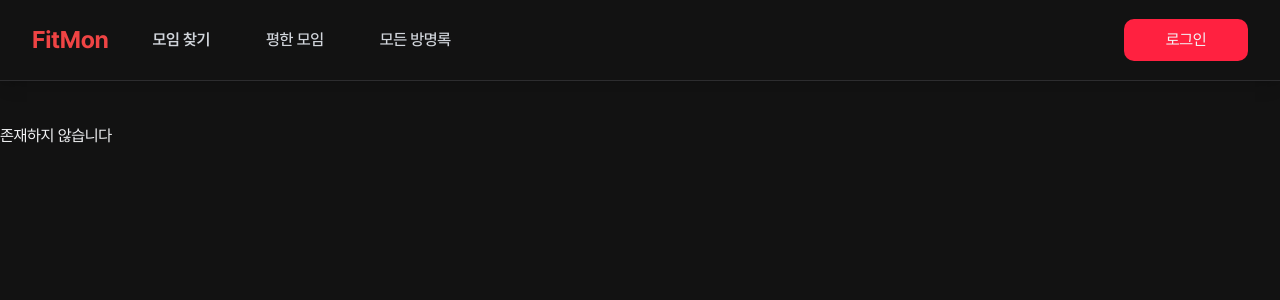
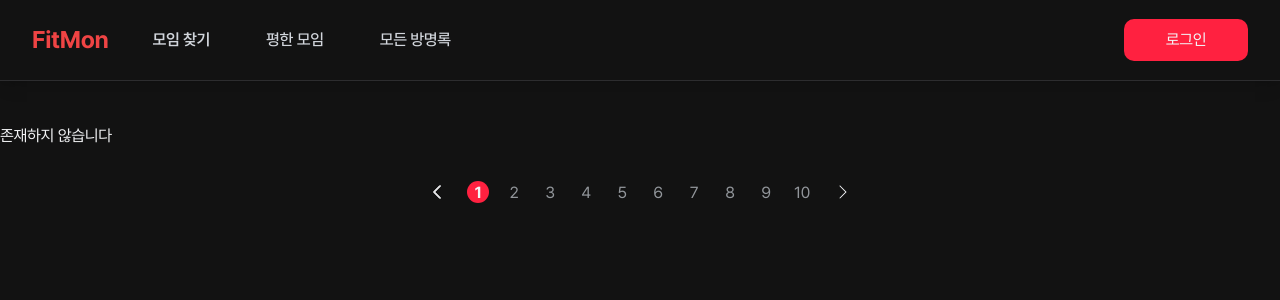
Before and after one commit to FESI06-project/-frontend, a Next.js app: page /detail/components/GatheringGuestbook in a window 1280 px wide. Shown: the top 300 px of the page. Built offline with nearby package versions, Linux system fonts and the light colour scheme.

Commit message:
✨ feat: 페이지네이션 컴포넌트 구현

```diff
--- /dev/null
+++ b/src/components/common/Pagination.tsx
@@ -0,0 +1,92 @@
+import Image from 'next/image';
+import { useState } from 'react';
+
+interface PaginationProps {
+  selectNumber: number;
+  setSelectNumber: (selectNumber: number) => void;
+  totalNumber: number;
+}
+export default function Pagination({
+  selectNumber,
+  setSelectNumber,
+  totalNumber,
+}: PaginationProps) {
+  const [page, setPage] = useState<number>(0);
+  const [index, setIndex] = useState<number>(0);
+  const lastPage: number = Math.floor(totalNumber / 4); // 총 4개로 구성된 페이지 수
+  const lastCount = totalNumber % 4; // 페이지 이외에 나오는 수
+  const pageCount = lastPage + (lastCount === 0 ? 0 : 1);
+  console.log(lastCount);
+  console.log('pageCount % 10', pageCount % 10);
+  const pageStyle = (current: boolean) => {
+    if (current) {
+      return 'text-center	font-bold text-white bg-primary rounded-full w-[22px] h-[22px]';
+    }
+    return 'text-center text-dark-700 rounded-full w-[22px] h-[22px]';
+  };
+
+  const handleLeftbuttonClick = () => {
+    if (page === 0) return;
+    if ((page + 1) % 10 === 1) {
+      setIndex(index - 1);
+    }
+    setPage(page - 1);
+  };
+
+  const handleRightbuttonClick = () => {
+    if (page === pageCount - 1) return;
+    if ((page + 1) % 10 === 0) {
+      setIndex(index + 1);
+    }
+    setPage(page + 1);
+    console.log(page);
+  };
+  return (
+    <div className="flex w-full items-center justify-center">
+      <Image
+        src="/assets/image/arrow-left.svg"
+        width={16}
+        height={16}
+        alt="arrow-left"
+        onClick={() => handleLeftbuttonClick()}
+      />
+
+      <div className="flex gap-[14px] mx-[22px]">
+        {[
+          ...Array(
+            pageCount <= 10
+              ? pageCount
+              : index === Math.floor(lastPage / 10)
+                ? pageCount % 10
+                : 10,
+          ),
+        ].map((_, idx) => (
+          <p
+            key={idx}
+            className={pageStyle(idx + index * 10 === page)}
+            onClick={() => setPage(idx + index * 10)}
+          >
+            {idx + 1 + index * 10}
+          </p>
+        ))}
+
+        {pageCount > 10 && index !== Math.floor(lastPage / 10) && (
+          <>
+            <p>{'···'}</p>{' '}
+            <p className={pageStyle(false)} onClick={() => setPage(index)}>
+              {lastPage}
+            </p>
+          </>
+        )}
+      </div>
+
+      <Image
+        src="/assets/image/arrow-right.svg"
+        width={16}
+        height={16}
+        alt="arrow-right"
+        onClick={() => handleRightbuttonClick()}
+      />
+    </div>
+  );
+}
--- a/src/pages/detail/[gatheringId].tsx
+++ b/src/pages/detail/[gatheringId].tsx
@@ -57,7 +57,7 @@ export default function GatheringDetail() {
       'www.www.ww.w.w.w.w',
     ],
     gatheringAverageRating: 4.5,
-    gatheringGuestbookCount: 333,
+    gatheringGuestbookCount: 100,
     gatheringMaxPeopleCount: 10,
     gatheringMinPeopleCount: 3,
     gatheringJoinedPeopleCount: 6,
@@ -169,7 +169,7 @@ export default function GatheringDetail() {
   }, []);
 
   return (
-    <div className="w-[1200px] flex flex-col place-self-center overflow-auto">
+    <div className="w-[1200px] flex flex-col place-self-center ">
       <GatheringInformation information={gathering} />
       <GatheringState state={gatheringState} />
       <div className="flex mt-[50px] w-[1200px] ">
@@ -205,7 +205,10 @@ export default function GatheringDetail() {
           captainStatus={gathering.captainStatus ?? false}
         />
       ) : (
-        <GatheringGuestbook guestbooks={gatheringGuestbook} />
+        <GatheringGuestbook
+          guestbooks={gatheringGuestbook}
+          gatheringGuestbookCount={gatheringState.gatheringGuestbookCount}
+        />
       )}
     </div>
   );
--- a/src/pages/detail/components/GatheringGuestbook.tsx
+++ b/src/pages/detail/components/GatheringGuestbook.tsx
@@ -1,14 +1,21 @@
 import Heart from '@/components/common/Heart';
+import Pagination from '@/components/common/Pagination';
 import { GuestbookItem } from '@/types';
 import Image from 'next/image';
+import { useState } from 'react';
 
 export default function GatheringGuestbook({
   guestbooks,
+  gatheringGuestbookCount,
 }: {
   guestbooks: Array<GuestbookItem>;
+  gatheringGuestbookCount: number;
 }) {
+  const [selectNumber, setSelectNumber] = useState(1);
   return (
-    <div className="mt-[43px] flex flex-col gap-5">
+    <div className="mt-[43px] w-full">
+      {/* 방명록 리스트 */}
+      <div className=" flex flex-col gap-5 mb-[33px]">
         {guestbooks ? (
           guestbooks.map((guestbook, index) => (
             <Guestbook key={index} guestbook={guestbook} />
@@ -16,6 +23,16 @@ export default function GatheringGuestbook({
         ) : (
           <div>존재하지 않습니다</div>
         )}
+      </div>
+
+      {/* 페이지네이션 */}
+      <div className="mt-[33px] bg-yellow flex items-center justify-center">
+        <Pagination
+          selectNumber={selectNumber}
+          setSelectNumber={setSelectNumber}
+          totalNumber={gatheringGuestbookCount}
+        />
+      </div>
     </div>
   );
 }
```
Also changed, not shown: public/assets/image/arrow-left.svg (added). Lines whose indentation alone changed are shown as unchanged.
